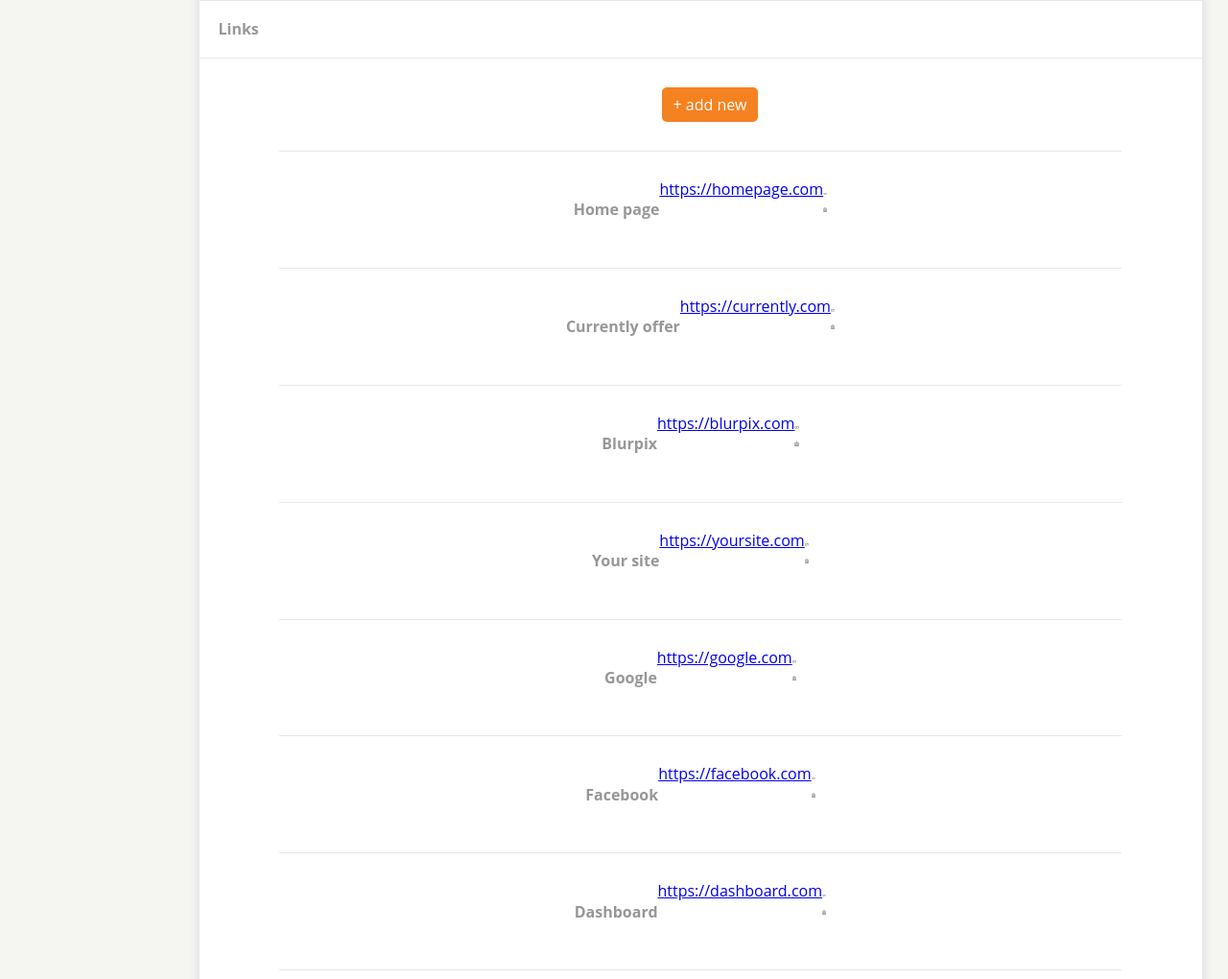
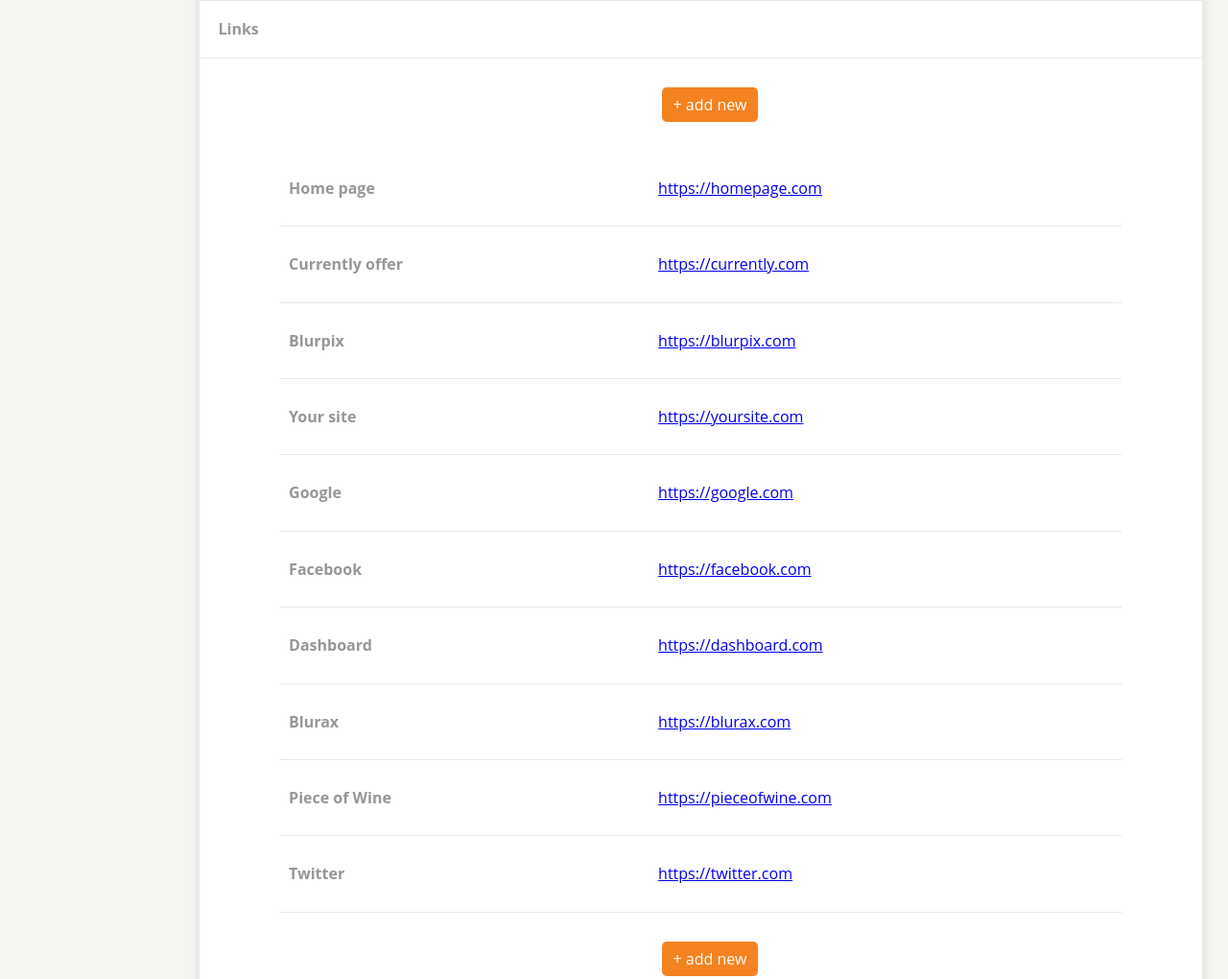
Before and after one commit to rafal-szymanko/css-administration-panel, a website: page src/index.html in a window 1280 px wide. Shown: the part 883-1903 px from the top of the page at 96% size. Drawn offline with nearby package versions, Linux system fonts and the light colour scheme; files that its build step writes are made by us from their sources.

Commit message:
Add styles for links section

```diff
--- a/src/index.html
+++ b/src/index.html
@@ -21,28 +21,28 @@
         <ul class="menu__list">
             <li class="menu__item menu__item--hover">
                 <a href="#" class="menu__link menu__link--white"><img class="menu__image menu__image--filter menu__image--white"
-                        src="/images/general.svg" /><span>General</span></a>
+                        src="/images/general.svg" /><span class="menu__text menu__text--show">General</span></a>
             </li>
             <li class="menu__item menu__item--hover">
                 <a href="#" class="menu__link menu__link--white"><img class="menu__image menu__image--filter menu__image--white"
-                        src="/images/details.svg" /><span>Details</span></a>
+                        src="/images/details.svg" /><span class="menu__text menu__text--show">Details</span></a>
             </li>
             <li class="menu__item menu__item--hover">
                 <a href="#" class="menu__link menu__link--white"><img class="menu__image menu__image--filter menu__image--white"
-                        src="/images/links.svg" /><span>Links</span></a>
+                        src="/images/links.svg" /><span class="menu__text menu__text--show">Links</span></a>
             </li>
             <li class="menu__item menu__item--hover">
                 <a href="#" class="menu__link menu__link--white"><img class="menu__image menu__image--filter menu__image--white"
-                        src="/images/banners.svg" /><span>Banners</span></a>
+                        src="/images/banners.svg" /><span class="menu__text menu__text--show">Banners</span></a>
             </li>
             <li class="menu__item menu__item--hover">
                 <a href="#" class="menu__link menu__link--white"> <img class="menu__image menu__image--filter menu__image--white"
                         src="/images/personaldata.svg" />
-                    <span>Personal Data</span></a>
+                    <span class="menu__text menu__text--show">Personal Data</span></a>
             </li>
             <li class="menu__item menu__item--hover">
                 <a href="#" class="menu__link menu__link--white"> <img class="menu__image menu__image--filter menu__image--white" src="/images/payout.svg" />
-                    <span>Payout</span></a>
+                    <span class="menu__text menu__text--show">Payout</span></a>
             </li>
         </ul>
         <div class="menu__messenger">
@@ -110,7 +110,7 @@
                         <p>432</p>
                     </div>
                 </div>
-                <div class="section__div-wrapper section__div-wrapper--center">
+                <div class="section__div-wrapper section__div-wrapper--start">
                     <h4 class="section__header">Earning charts</h4>
                 </div>
                 <div class="section__div-wrapper">
@@ -221,131 +221,129 @@
             <div class="section__title-wrapper">
                 <h4 class="section__title">Links</h4>
             </div>
-            <div class="section__links ">
-                <div class="section__div-wrapper section__div-wrapper--border">
+            <div class="section__div-wrapper">
                 <a href="#" class="button section__button">+ add new</a>
             </div>
-                <div class="section__div-wrapper section__div-wrapper--border">
-                    <div class="subtitle-wrapper">
-                        <h4>Home page</h4>
+            <div class="section__div-wrapper section__div-wrapper--start section__div-wrapper--border section__div-wrapper--hover">
+                <div class="section__subtitle-wrapper">
+                    <h4 class="section__subtitle">Home page</h4>
                 </div>
-                    <div>
+                <div class="section__link">
                     <a href="#">https://homepage.com</a>
                 </div>
                 <div>
-                        <a href="#"><img src="/images/links.svg" alt=""></a>
-                        <a href="#"><img src="/images/trash.svg" alt=""></a>
+                    <a href="#"><img class="section__image" src="/images/links.svg" alt=""></a>
+                    <a href="#"><img class="section__image" src="/images/trash.svg" alt=""></a>
                 </div>
             </div>
-                <div class="section__div-wrapper section__div-wrapper--border">
-                    <div class="subtitle-wrapper">
-                        <h4>Currently offer</h4>
+            <div class="section__div-wrapper section__div-wrapper--start section__div-wrapper--border">
+                <div class="section__subtitle-wrapper">
+                    <h4 class="section__subtitle">Currently offer</h4>
                 </div>
-                    <div>
+                <div class="section__link">
                     <a href="#">https://currently.com</a>
                 </div>
                 <div>
-                        <a href="#"><img src="/images/links.svg" alt=""></a>
-                        <a href="#"><img src="/images/trash.svg" alt=""></a>
+                    <a href="#"><img class="section__image" src="/images/links.svg" alt=""></a>
+                    <a href="#"><img class="section__image" src="/images/trash.svg" alt=""></a>
                 </div>
             </div>
-                <div class="section__div-wrapper section__div-wrapper--border">
-                    <div class="subtitle-wrapper">
-                        <h4>Blurpix</h4>
+            <div class="section__div-wrapper section__div-wrapper--start section__div-wrapper--border ">
+                <div class="section__subtitle-wrapper">
+                    <h4 class="section__subtitle">Blurpix</h4>
                 </div>
-                    <div>
+                <div class="section__link">
                     <a href="#">https://blurpix.com</a>
                 </div>
                 <div>
-                        <a href="#"><img src="/images/links.svg" alt=""></a>
-                        <a href="#"><img src="/images/trash.svg" alt=""></a>
+                    <a href="#"><img class="section__image" src="/images/links.svg" alt=""></a>
+                    <a href="#"><img class="section__image" src="/images/trash.svg" alt=""></a>
                 </div>
             </div>
-                <div class="section__div-wrapper section__div-wrapper--border">
-                    <div class="subtitle-wrapper">
-                        <h4>Your site</h4>
+            <div class="section__div-wrapper section__div-wrapper--start section__div-wrapper--border">
+                <div class="section__subtitle-wrapper">
+                    <h4 class="section__subtitle">Your site</h4>
                 </div>
-                    <div><a href="#">https://yoursite.com</a></div>
+                <div class="section__link"><a href="#">https://yoursite.com</a></div>
                 <div>
-                        <a href="#"><img src="/images/links.svg" alt=""></a>
-                        <a href="#"><img src="/images/trash.svg" alt=""></a>
+                    <a href="#"><img class="section__image"src="/images/links.svg" alt=""></a>
+                    <a href="#"><img class="section__image" src="/images/trash.svg" alt=""></a>
                 </div>
             </div>
-                <div class="section__div-wrapper section__div-wrapper--border">
-                    <div class="subtitle-wrapper">
-                        <h4>Google</h4>
+            <div class="section__div-wrapper section__div-wrapper--start section__div-wrapper--border">
+                <div class="section__subtitle-wrapper">
+                    <h4 class="section__subtitle">Google</h4>
                 </div>
-                    <div>
+                <div class="section__link">
                     <a href="#">https://google.com</a>
                 </div>
                 <div>
-                        <a href="#"><img src="/images/links.svg" alt=""></a>
-                        <a href="#"><img src="/images/trash.svg" alt=""></a>
+                    <a href="#"><img class="section__image" src="/images/links.svg" alt=""></a>
+                    <a href="#"><img class="section__image" src="/images/trash.svg" alt=""></a>
                 </div>
             </div>
-                <div class="section__div-wrapper section__div-wrapper--border">
-                    <div class="subtitle-wrapper">
-                        <h4>Facebook</h4>
+            <div class="section__div-wrapper section__div-wrapper--start section__div-wrapper--border">
+                <div class="section__subtitle-wrapper">
+                    <h4 class="section__subtitle">Facebook</h4>
                 </div>
-                    <div>
+                <div class="section__link">
                     <a href="#">https://facebook.com</a>
                 </div>
                 <div>
-                        <a href="#"><img src="/images/links.svg" alt=""></a>
-                        <a href="#"><img src="/images/trash.svg" alt=""></a>
+                    <a href="#"><img class="section__image" src="/images/links.svg" alt=""></a>
+                    <a href="#"><img class="section__image" src="/images/trash.svg" alt=""></a>
                 </div>
             </div>
-                <div class="section__div-wrapper section__div-wrapper--border">
-                    <div class="subtitle-wrapper">
-                        <h4>Dashboard</h4>
+            <div class="section__div-wrapper section__div-wrapper--start section__div-wrapper--border">
+                <div class="section__subtitle-wrapper">
+                    <h4 class="section__subtitle">Dashboard</h4>
                 </div>
-                    <div>
+                <div class="section__link">
                     <a href="#">https://dashboard.com</a>
                 </div>
                 <div>
-                        <a href=""><img src="/images/links.svg" alt=""></a>
-                        <a href=""><img src="/images/trash.svg" alt=""></a>
+                    <a href=""><img class="section__image" src="/images/links.svg" alt=""></a>
+                    <a href=""><img class="section__image" src="/images/trash.svg" alt=""></a>
                 </div>
             </div>
-                <div class="section__div-wrapper section__div-wrapper--border">
-                    <div class="subtitle-wrapper">
-                        <h4>Blurax</h4>
+            <div class="section__div-wrapper section__div-wrapper--start section__div-wrapper--border">
+                <div class="section__subtitle-wrapper">
+                    <h4 class="section__subtitle">Blurax</h4>
                 </div>
-                    <div>
+                <div class="section__link">
                     <a href="#">https://blurax.com</a>
                 </div>
                 <div>
-                        <a href=""><img src="/images/links.svg" alt=""></a>
-                        <a href=""><img src="/images/trash.svg" alt=""></a>
+                    <a href=""><img class="section__image" src="/images/links.svg" alt=""></a>
+                    <a href=""><img class="section__image" src="/images/trash.svg" alt=""></a>
                 </div>
             </div>
-                <div class="section__div-wrapper section__div-wrapper--border">
-                    <div class="subtitle-wrapper">
-                        <h4>Piece of Wine</h4>
+            <div class="section__div-wrapper section__div-wrapper--start section__div-wrapper--border">
+                <div class="section__subtitle-wrapper">
+                    <h4 class="section__subtitle">Piece of Wine</h4>
                 </div>
-                    <div>
+                <div class="section__link">
                     <a href="#">https://pieceofwine.com</a>
                 </div>
                 <div>
-                        <a href=""><img src="/images/links.svg" alt=""></a>
-                        <a href=""><img src="/images/trash.svg" alt=""></a>
+                    <a href=""><img class="section__image" src="/images/links.svg" alt=""></a>
+                    <a href=""><img class="section__image" src="/images/trash.svg" alt=""></a>
                 </div>
             </div>
-                <div class="section__div-wrapper section__div-wrapper--border">
-                    <div class="subtitle-wrapper">
-                        <h4>Twitter</h4>
+            <div class="section__div-wrapper section__div-wrapper--start section__div-wrapper--border">
+                <div class="section__subtitle-wrapper">
+                    <h4 class="section__subtitle">Twitter</h4>
                 </div>
-                    <div>
+                <div class="section__link">
                     <a href="#">https://twitter.com</a>
                 </div>
                 <div>
-                        <a href=""><img src="/images/links.svg" alt=""></a>
-                        <a href=""><img src="/images/trash.svg" alt=""></a>
+                    <a href=""><img class="section__image" src="/images/links.svg" alt=""></a>
+                    <a href=""><img class="section__image" src="/images/trash.svg" alt=""></a>
                 </div>
             </div>
             <div class="section__div-wrapper">
                 <a href="#" class="button section__button">+ add new</a>
-                </div>
             </div>
         </section>
     </main>
--- a/src/sass/_layout.scss
+++ b/src/sass/_layout.scss
@@ -92,7 +92,7 @@
     height: 50px;
   }
 
-  &__div-wrapper--center {
+  &__div-wrapper--start {
     justify-content: flex-start;
     margin: auto;
     width: 84%;
--- a/src/sass/sections/_main.scss
+++ b/src/sass/sections/_main.scss
@@ -1,3 +1,7 @@
 .main {
   width: calc(100% - 180px);
+  &--show {
+    left: 50px;
+    width: calc(100% - 50px);
+  }
 }
--- a/src/sass/sections/_navigation.scss
+++ b/src/sass/sections/_navigation.scss
@@ -11,6 +11,11 @@
   &--horizontal {
     background-color: $top-navigation-background;
     border-bottom: $top-navigation-border;
+  }
+
+
+  &--show {
+    width: 50px;
   }
 
   &__list {
--- a/src/sass/sections/_section.scss
+++ b/src/sass/sections/_section.scss
@@ -1,4 +1,3 @@
-
 .section {
   color: $font-color-main;
   font-family: $brand-font;
@@ -19,10 +18,21 @@
     &--border {
       border-bottom: $top-navigation-border;
     }
-  }
 
-  &__div-wrapper--relative {
-    position: relative;
+    &--relative {
+      position: relative;
+
+    }
+
+    &--hover {
+      &:hover {
+        background: $link-hover;
+
+        .section__image {
+          display: inline;
+        }
+      }
+    }
   }
 
   &__calendar-wrapper {
@@ -55,12 +65,31 @@
     max-width: 10%;
   }
 
-  &__links {
-    display: flex;
-    flex-direction: column;
-    width: 84%;
-    margin: 0 auto;
+  &__subtitle {
+    margin: 0;
+    padding-left: 10px;
   }
+
+  &__subtitle-wrapper {
+    flex-basis: 45%;
+  }
+
+
+  &__link {
+    margin: 0;
+    flex-basis: 45%;
+  }
+
+  &__image {
+    @include svg-image;
+    padding-right: 10px;
+    display: none;
+
+    &:hover {
+      filter: invert(76%) sepia(82%) saturate(4508%) hue-rotate(348deg) brightness(101%) contrast(92%);
+    }
+  }
+
 }
 
 td {
```
Also changed, not shown: src/js/script.js (+21 -9 lines). Lines whose indentation alone changed are shown as unchanged.
